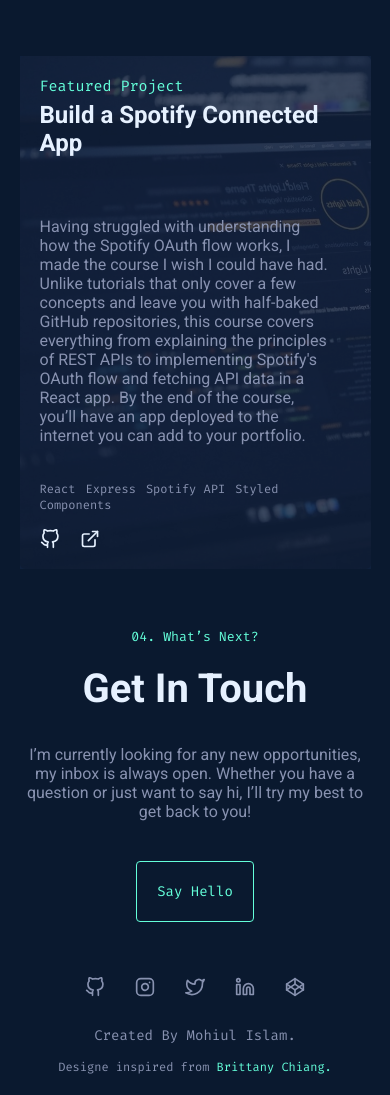
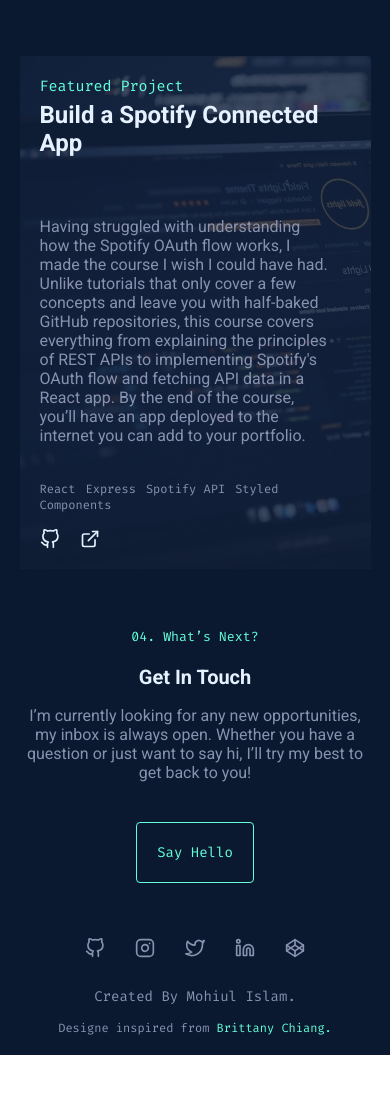
Before and after one commit to mohiulislam/my-portfolio, a React (Create React App) app: page / in a window 390 px wide. Shown: the part 2902-3997 px from the top of the page. After the commit the page ends 3957 px from the top, so only its background shows below. Built offline with nearby package versions, Linux system fonts and the light colour scheme.

Commit message:
get in touch fixed

```diff
--- a/src/components/StyledComponent/StyledContact.js
+++ b/src/components/StyledComponent/StyledContact.js
@@ -9,7 +9,7 @@
     margin: 0;
   }
   h2 {
-    font-size: clamp(40px, 5vw, 60px);
+    font-size: clamp(20px, 5vw, 60px);
     text-align: center;
     margin-top: 20px;
   }
@@ -22,6 +22,6 @@
   button {
     display: block;
     margin: 40px auto;
-    font-family: 'fira code', monospace;
+    font-family: "fira code", monospace;
   }
 `;
```
